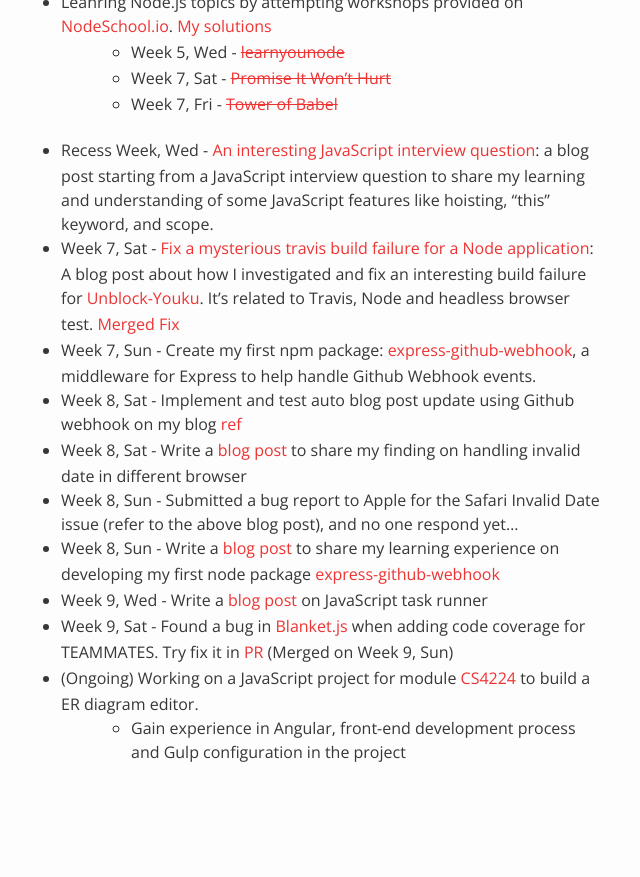
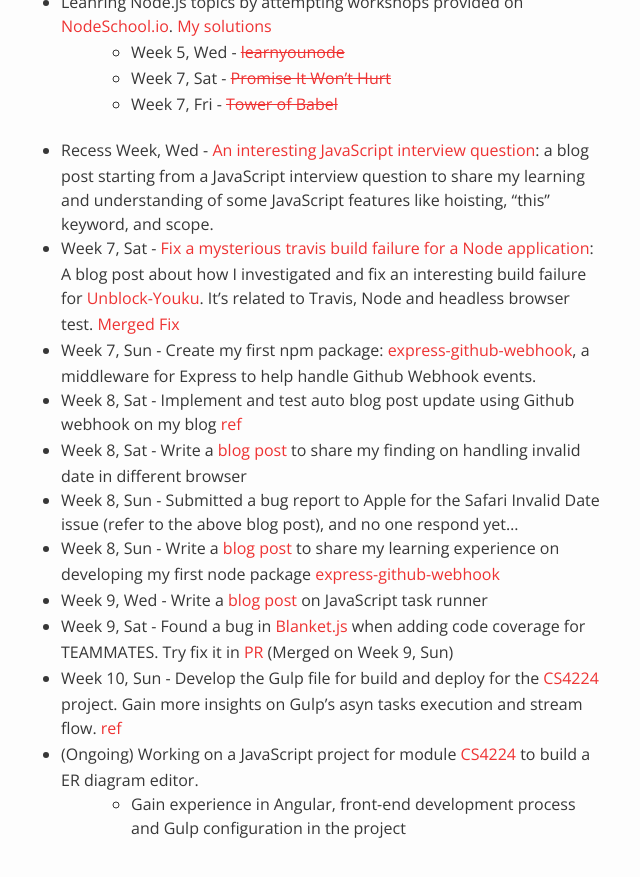
Before and after one commit to nus-oss/cs3281-AY1516S2-website, a Jekyll site: the page built from teams/codebender.md, in a window 1280 px wide and 900 px high, scrolled down 15211 px. Shown: the top 877 px of the window, without its empty margins (324-964 px from the left). Built offline with Jekyll 4.4.1, drawn with Linux system fonts in a browser that asks for light colours; before the commit the page ends 16035 px from its top, so only the background shows below that.

Commit message:
Update Jiang Sheng's progress

```diff
--- a/teams/codebender.md
+++ b/teams/codebender.md
@@ -466,5 +466,6 @@
 * Week 8, Sun - Write a [blog post](http://blog.gisonrg.me/2016/create-github-webhook-handler/) to share my learning experience on developing my first node package [express-github-webhook](https://github.com/Gisonrg/express-github-webhook/)
 * Week 9, Wed - Write a [blog post](http://blog.gisonrg.me/2016/automation-tool-gulp-vs-grunt/) on JavaScript task runner
 * Week 9, Sat - Found a bug in [Blanket.js](blanketjs.org) when adding code coverage for TEAMMATES. Try fix it in [PR](https://github.com/alex-seville/blanket/pull/557) (Merged on Week 9, Sun)
+* Week 10, Sun - Develop the Gulp file for build and deploy for the [CS4224](https://github.com/Gisonrg/ER-diagram-editor) project. Gain more insights on Gulp's asyn tasks execution and stream flow. [ref](https://github.com/Gisonrg/ER-diagram-editor/blob/master/gulpfile.js)
 * (Ongoing) Working on a JavaScript project for module [CS4224](https://github.com/Gisonrg/ER-diagram-editor) to build a ER diagram editor.
   * Gain experience in Angular, front-end development process and Gulp configuration in the project
```
